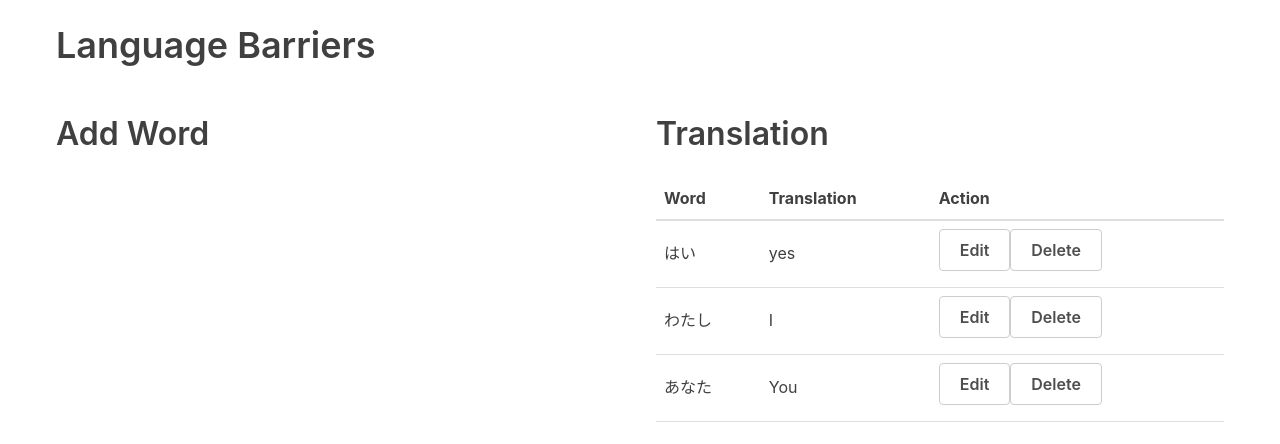
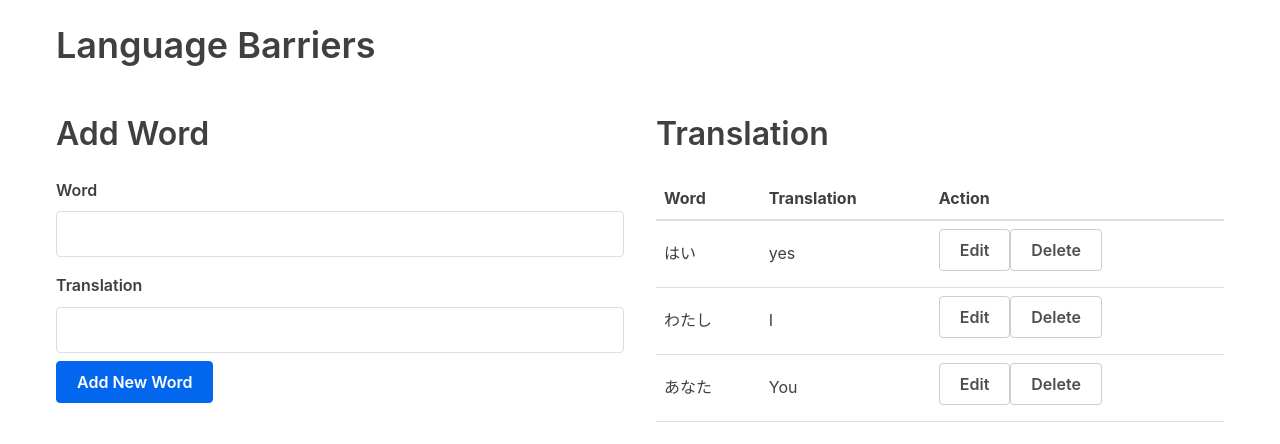
Before and after one commit to AngryGrizzlyBear/language-barriers, a React (Create React App) app: page / in a window 1280 px wide. Shown: the top 444 px of the page. Built offline with nearby package versions, Linux system fonts and the light colour scheme.

Commit message:
add-new-word-and-definition

```diff
--- a/src/App.js
+++ b/src/App.js
@@ -1,19 +1,21 @@
-import React, { useState } from 'react';
-import './index.css'
-import UserTable from './Components/UserTable'
-
+import React, { useState } from "react";
+import "./index.css";
+import UserTable from "./Components/UserTable";
+import AddWordForm from "./Components/AddWordForm"
 
 const App = () => {
+  const wordData = [
+    { id: 1, word: "はい", translation: "yes" },
+    { id: 2, word: "わたし", translation: "I" },
+    { id: 3, word: "あなた", translation: "You" }
+  ];
 
-  const wordData= [
-    {id: 1, word:'はい', translation:'yes'},
-    {id: 2, word:'わたし', translation:'I'},
-    {id: 3, word:'あなた', translation:'You'},
-  ]
+  const [words, setWords] = useState(wordData);
 
-  const [words, setWords] = useState(wordData)
-
-
+  const addWord = word => {
+    word.id = word.length + 1;
+    setWords([...words, word]);
+  };
 
   return (
     <div className="container">
@@ -21,6 +23,7 @@ const App = () => {
       <div className="flex-row">
         <div className="flex-large">
           <h2>Add Word</h2>
+          <AddWordForm addWord={addWord} />
         </div>
         <div className="flex-large">
           <h2>Translation</h2>
@@ -28,7 +31,7 @@ const App = () => {
         </div>
       </div>
     </div>
-    )
-}
+  );
+};
 
 export default App;
--- /dev/null
+++ b/src/Components/AddWordForm.js
@@ -0,0 +1,41 @@
+import React, { useState } from "react";
+
+const AddUserForm = props => {
+  const initialFormState = { id: null, word: "", translation: "" };
+  const [word, setWord] = useState(initialFormState);
+
+  const handleInputChange = event => {
+    const { name, value } = event.target;
+
+    setWord({ ...word, [name]: value });
+  };
+  return (
+    <form
+      onSubmit={event => {
+        event.preventDefault();
+        if (!word.word || !word.translation) return;
+
+        props.addWord(word);
+        setWord(initialFormState);
+      }}
+    >
+      <label>Word</label>
+      <input
+        type="text"
+        name="word"
+        value={word.word}
+        onChange={handleInputChange}
+      />
+      <label>Translation</label>
+      <input
+        type="text"
+        name="translation"
+        value={word.translation}
+        onChange={handleInputChange}
+      />
+      <button>Add New Word</button>
+    </form>
+  );
+};
+
+export default AddUserForm;
```
